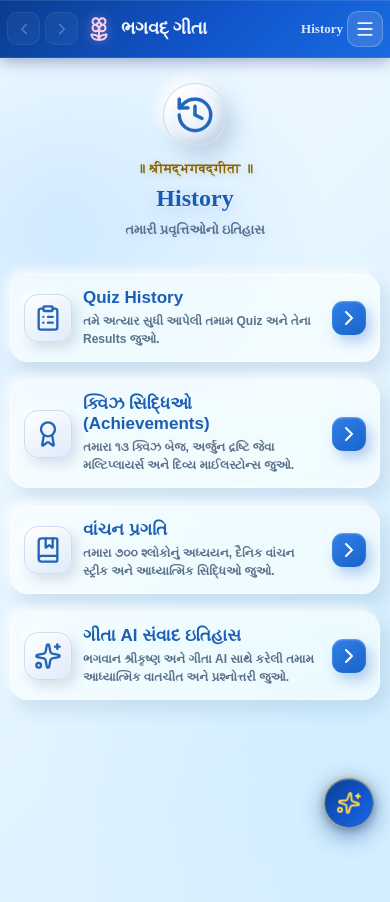
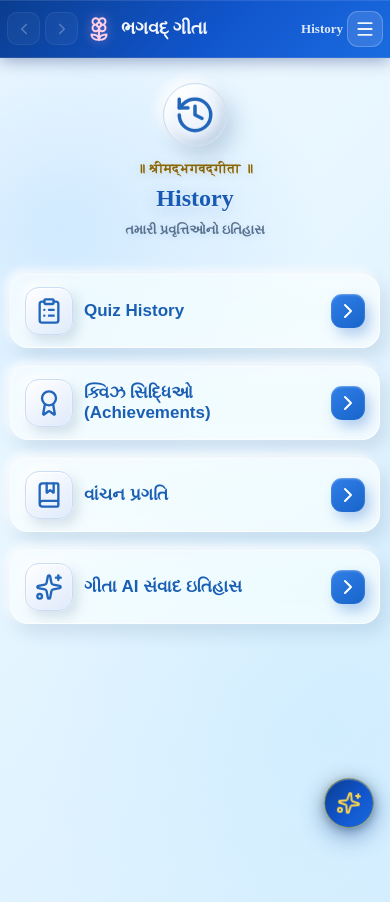
Before and after one commit to aambaliyamanav-star/bhagavad-gita-website, a React (Vite) app in the folder frontend/: page /history in a window 390 px wide. Built offline with nearby package versions, Linux system fonts and the light colour scheme; sample sign-in values are in the browser's storage.

Commit message:
Remove subtitle description lines from History option cards

```diff
--- a/frontend/src/pages/History.css
+++ b/frontend/src/pages/History.css
@@ -219,9 +219,9 @@ background:
 
   width: 100%;
 
-  min-height: 105px;
+  min-height: 80px;
 
-  padding: 20px 24px;
+  padding: 16px 24px;
 
   display: flex;
 
@@ -388,7 +388,7 @@ background:
 
 
 .history-option-content h2 {
-  margin: 0 0 7px;
+  margin: 0;
 
   color: #1b5fb4;
 
@@ -693,9 +693,9 @@ background:
   }
 
   .history-option-card {
-    min-height: 95px;
+    min-height: 72px;
 
-    padding: 17px;
+    padding: 14px 16px;
 
     gap: 14px;
 
@@ -768,9 +768,9 @@ background:
   }
 
   .history-option-card {
-    min-height: 88px;
+    min-height: 66px;
 
-    padding: 13px;
+    padding: 12px 14px;
 
     gap: 11px;
   }
@@ -787,7 +787,7 @@ background:
   .history-option-content h2 {
     font-size: 17px;
 
-    margin-bottom: 4px;
+    margin: 0;
   }
 
   .history-option-content p {
--- a/frontend/src/pages/History.jsx
+++ b/frontend/src/pages/History.jsx
@@ -80,11 +80,6 @@ function History() {
               Quiz History
             </h2>
 
-            <p>
-              તમે અત્યાર સુધી આપેલી તમામ Quiz
-              અને તેના Results જુઓ.
-            </p>
-
           </div>
 
           <div className="history-option-arrow">
@@ -111,11 +106,6 @@ function History() {
             <h2>
               ક્વિઝ સિદ્ધિઓ (Achievements)
             </h2>
-
-            <p>
-              તમારા ૧૩ ક્વિઝ બેજ, અર્જુન દ્રષ્ટિ જેવા મલ્ટિપ્લાયર્સ
-              અને દિવ્ય માઈલસ્ટોન્સ જુઓ.
-            </p>
 
           </div>
 
@@ -145,11 +135,6 @@ function History() {
               વાંચન પ્રગતિ
             </h2>
 
-            <p>
-              તમારા ૭૦૦ શ્લોકોનું અધ્યયન, દૈનિક વાંચન સ્ટ્રીક
-              અને આધ્યાત્મિક સિદ્ધિઓ જુઓ.
-            </p>
-
           </div>
 
           <div className="history-option-arrow">
@@ -178,11 +163,6 @@ function History() {
               ગીતા AI સંવાદ ઇતિહાસ
             </h2>
 
-            <p>
-              ભગવાન શ્રીકૃષ્ણ અને ગીતા AI સાથે કરેલી તમામ આધ્યાત્મિક
-              વાતચીત અને પ્રશ્નોત્તરી જુઓ.
-            </p>
-
           </div>
 
           <div className="history-option-arrow">
```
